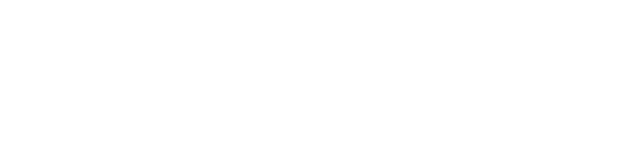
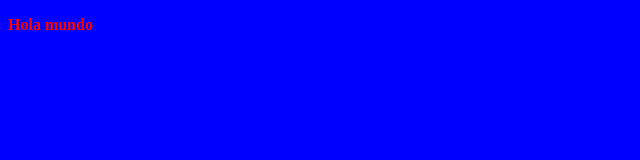
Before and after one commit to lindaaaaaaaaaaaaa/edifp2, a plain HTML site: page index.html in a window 1280 px wide. Shown: the whole page, without its empty margins (0-640 px from the left). Drawn offline with Linux system fonts and the light colour scheme.

Commit message:
parrafo y tamaño de fuente

```diff
--- /dev/null
+++ b/css/estilos.css
@@ -0,0 +1,5 @@
+body{
+    background-color: #00F; /*color azul == color de funda*/
+    font-weight: bold; /*negrita*/
+    color: #F00; /*color rojo == color de letra*/
+ }
--- a/index.html
+++ b/index.html
@@ -3,9 +3,11 @@
     <head>
         <meta charset="UTF-8">
         <title>Introduccion a GIT</title>
+        <!--link == modificar archivo de css-->
+        <link href = "css/estilos.css" rel="stylesheet" type="text/css">
+
     </head>
     <body>
-
-
+        <p>Hola mundo</p>
     </body>
 </html>
```
Also changed, not shown: javascritp/javascrip.js (added).
